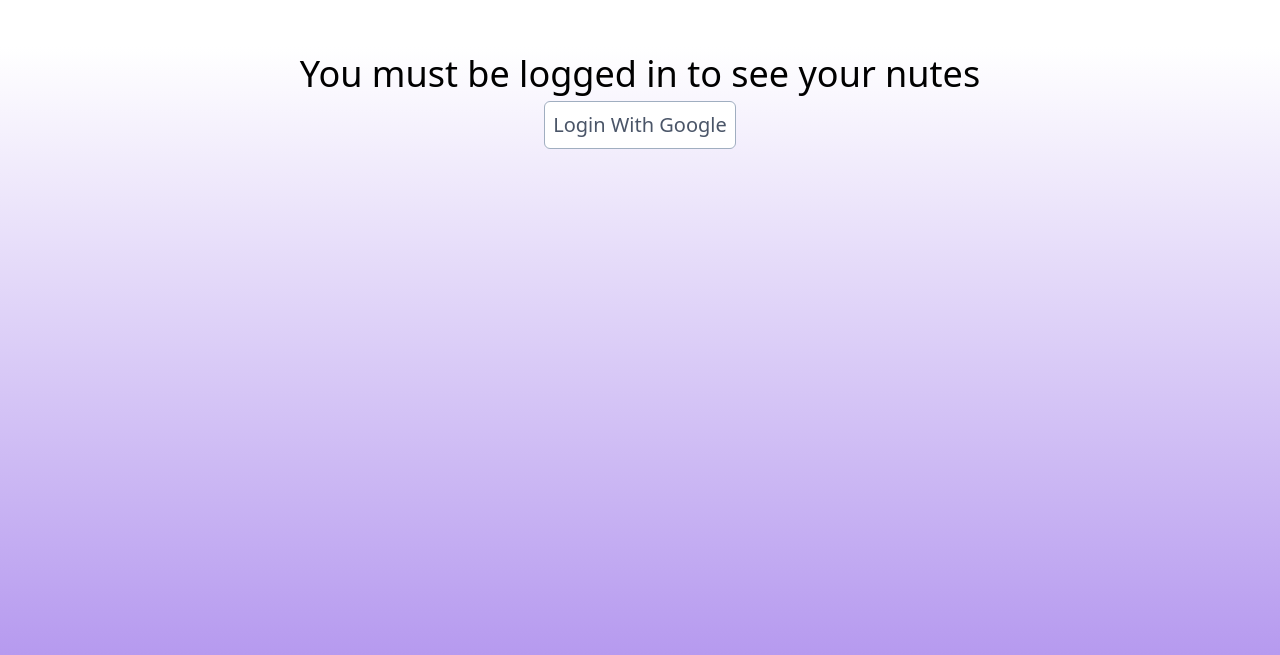
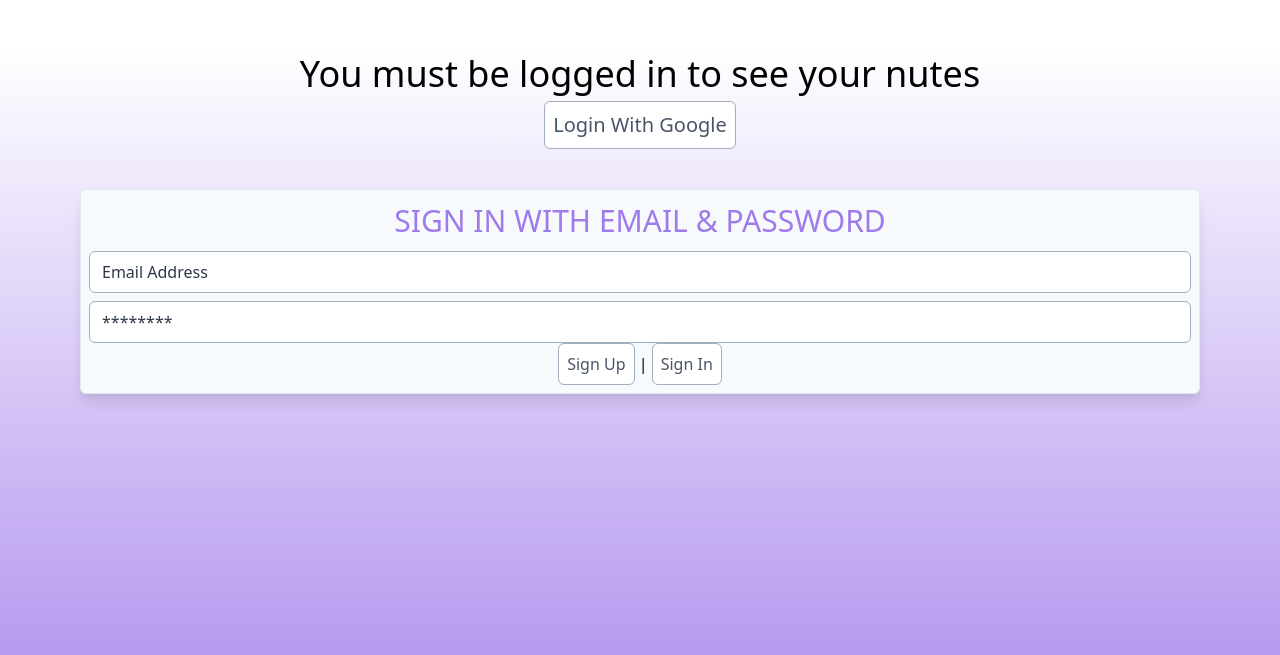
Before and after one commit to en1tan/deep-nute, a React (Create React App) app: page / in a window 1280 px wide. Shown: the part 145-800 px from the top of the page. Built offline with nearby package versions, Linux system fonts and the light colour scheme; no server answers; a web font is replaced by a local one.

Commit message:
Added option to sign in with email/password and auto signs user in if their email exists

```diff
--- a/src/App.js
+++ b/src/App.js
@@ -1,6 +1,7 @@
 import { Transition } from "@headlessui/react";
 import React, { Component } from "react";
 import AddNute from "./components/add-nute";
+import EmailPasswordLogin from "./components/email-password-login";
 import ListNutes from "./components/list-nutes";
 import { Navbar } from './components/navbar';
 import {auth, provider} from './firebase';
@@ -11,7 +12,9 @@ class App extends Component {
     super();
     this.state = {
       user: null,
-      userId: ''
+      userId: '',
+      email: '',
+      password: ''
     }
     this.login = this.login.bind(this);
     this.logout = this.logout.bind(this);
@@ -32,7 +35,6 @@ class App extends Component {
         this.setState({ user: null })
       });
   }
-
 
   componentDidMount() {
     auth.onAuthStateChanged((user) => {
@@ -71,6 +73,8 @@ class App extends Component {
           <div className="mt-48 w-full h-screen align-middle text-center bg-gradient-to-b from-white to-purple-500">
             <p className="text-4xl">You must be logged in to see your nutes</p>
             <button className="text-xl p-2 w-auto bg-white text-gray-700 border border-0 border-gray-500 hover:border-2 hover:border-white hover:bg-gray-700 hover:text-white rounded rounded-md" onClick={this.login}>Login With Google</button>
+            <br />
+            <EmailPasswordLogin />
             </div>
       }
       </div>
--- /dev/null
+++ b/src/components/email-password-login.js
@@ -0,0 +1,53 @@
+import React, { Component } from 'react';
+import { auth, emailPasswordProvider } from '../firebase';
+
+class EmailPasswordLogin extends Component {
+  constructor(props) {
+    super(props)
+    this.state = {
+      email: '',
+      password: '',
+    }
+    this.handleChange = this.handleChange.bind(this);
+    this.handleSubmit = this.handleSubmit.bind(this);
+  }
+
+
+    handleChange(e) {
+    this.setState({
+      [e.target.name]: e.target.value
+    });
+    }
+
+    handleSubmit(e) {
+    e.preventDefault();
+    auth.createUserWithEmailAndPassword(this.state.email, this.state.password)
+      .then((result) => {
+        const user = result.user;
+        this.setState({ user, userId: user.uid });
+      }).catch((error) => {
+          if (error.code.split('/')[1] === 'email-already-in-use') {
+              auth.signInWithEmailAndPassword(this.state.email, this.state.password).then((result) => {
+                  const user = result.user;
+        this.setState({ user, userId: user.uid });
+              })
+          }
+      })
+  }
+
+  render() {
+    return (
+        <section className="mt-10 w-auto rounded rounded-md p-2 ml-20 mr-20 border border-4 border-gray shadow shadow-lg bg-gray-100">
+            <h1 className="text-3xl text-center text-purple-500 uppercase">Sign In With Email & Password</h1>
+        <form onSubmit={this.handleSubmit}>
+                <input className="w-full mt-2 form-input border border-2 border-gray-500 placeholder-gray-800" type="email" name="email" placeholder="Email Address" value={this.state.email} onChange={this.handleChange} />
+                <input className="w-full mt-2 form-input border border-2 border-gray-500 placeholder-gray-800" type="password" name="password" placeholder="********" value={this.state.password} onChange={this.handleChange} />
+                <button className="p-2 w-auto bg-white text-gray-700 border border-0 border-gray-500  hover:border-2 hover:border-white hover:bg-gray-700 hover:text-white rounded rounded-md">Sign Up</button>&nbsp;|&nbsp;
+          <button className="p-2 w-auto bg-white text-gray-700 border border-0 border-gray-500  hover:border-2 hover:border-white hover:bg-gray-700 hover:text-white rounded rounded-md">Sign In</button>
+        </form>
+      </section>
+    );
+  }
+}
+
+export default EmailPasswordLogin;
--- a/src/firebase.js
+++ b/src/firebase.js
@@ -21,6 +21,10 @@ firebase.initializeApp(config);
 
 // Add Google Auth
 export const provider = new firebase.auth.GoogleAuthProvider();
+
+// Add Email & Password signin
+export const emailPasswordProvider = new firebase.auth.EmailAuthProvider();
+
 export const auth = firebase.auth();
 
 export default firebase;
```
